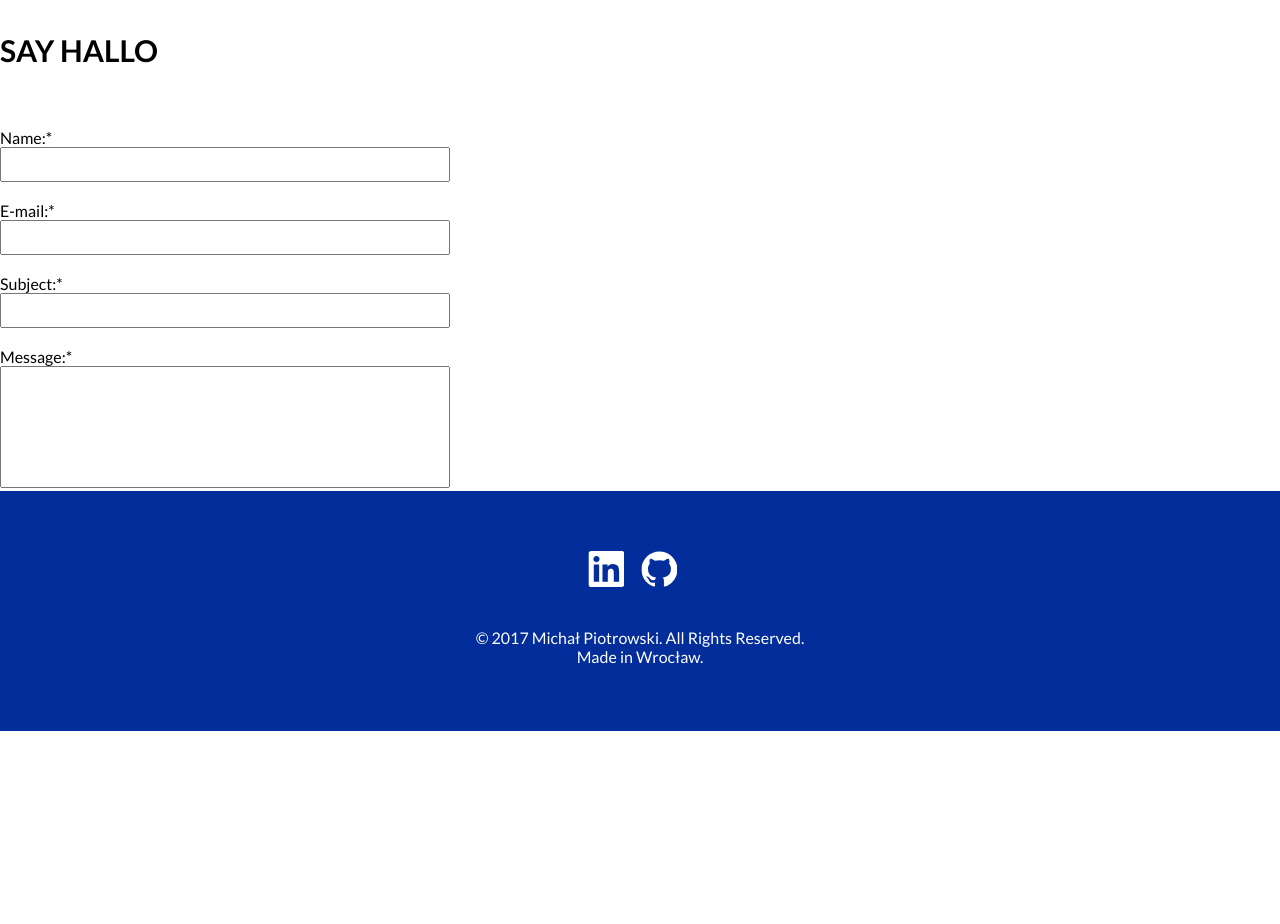
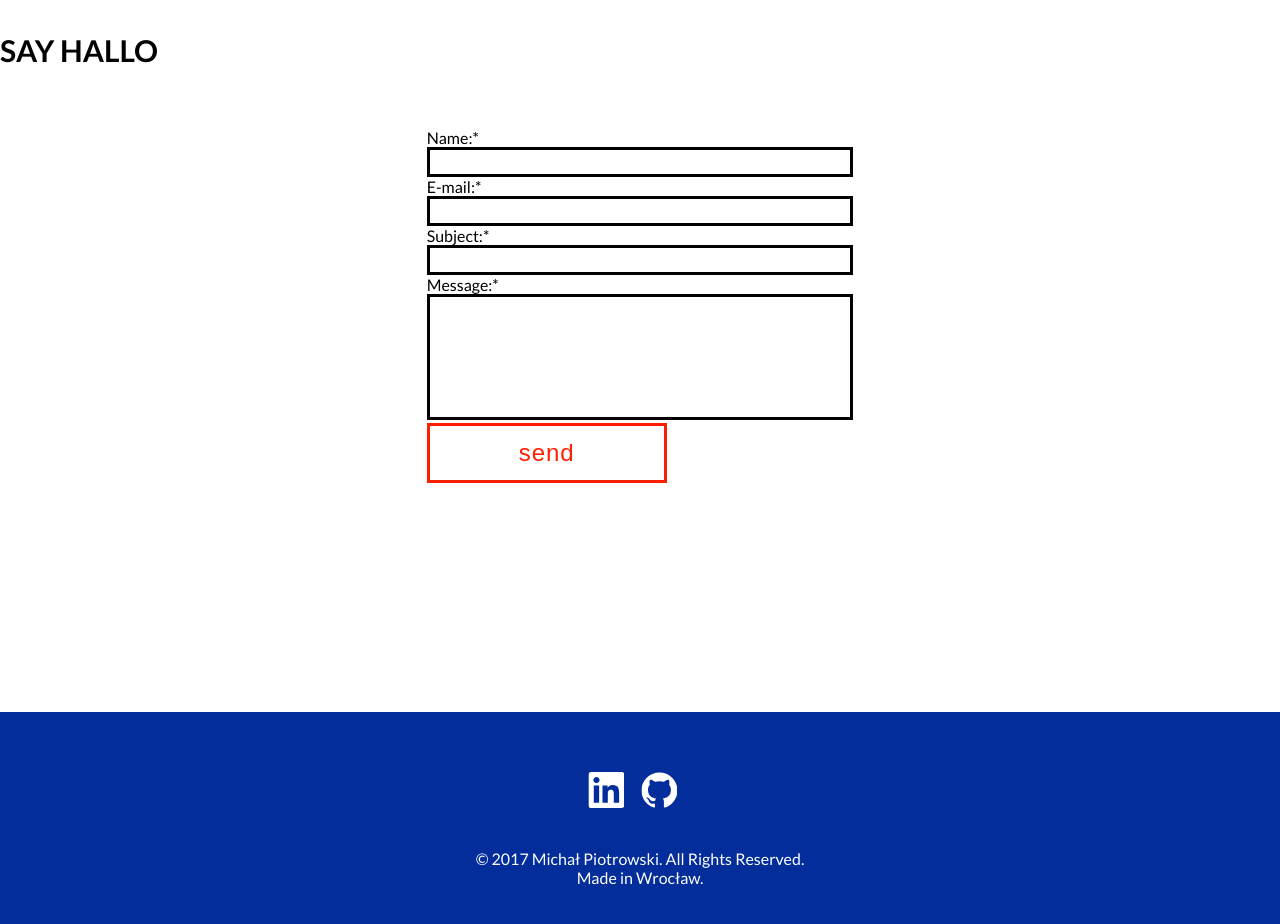
Before and after one commit to michalpiotrowski86/MyWeb, a website: page index.html in a window 1280 px wide. Shown: the part 3400-4324 px from the top of the page. Before the commit the page ends 4131 px from the top, so only its background shows below. Drawn offline with nearby package versions, Linux system fonts and the light colour scheme.

Commit message:
Modyfikacja index.html, kolejne style do css

```diff
--- a/index.html
+++ b/index.html
@@ -122,7 +122,6 @@
             </div>
           </div>
           <div class="row">
-
           </div>
           <div class="row">
             <div class="col-3">
@@ -178,18 +177,21 @@
             <h3 class="title">say hallo</h3>
           </div>
           <div class="row">
-            <div class="col-12">
+            <div class="col-4 empty"></div>
+            <div class="col-4">
               <form class="contact-form" action="index.html" method="post">
-                Name:*<br>
-                <input type="text" name="name" value="" style="width: 450px; height: 35px"><br><br> E-mail:*
-                <br>
-                <input type="email" name="email" value="" style="width: 450px; height: 35px"><br><br> Subject:*
-                <br>
-                <input type="text" name="subject" value="" style="width: 450px; height: 35px"><br><br> Message:*
-                <br>
-                <textarea name="message" rows="8" cols="50" style="width: 450px; resize: none"></textarea>
+                <label for="">Name:*</label>
+                <input type="text" name="name" value="">
+                <label for="">E-mail:*</label>
+                <input type="email" name="email" value="">
+                <label for="">Subject:*</label>
+                <input type="text" name="subject" value="">
+                <label for="">Message:*</label>
+                <textarea name="message" rows="8" cols="50"></textarea>
+                <a href="#"><button type="submit" name="button">send</button></a>
               </form>
             </div>
+            <div class="col-4 empty"></div>
           </div>
         </section>
       </div>
@@ -211,5 +213,4 @@
   </div>
 
 </body>
-
 </html>
--- a/scss/main.scss
+++ b/scss/main.scss
@@ -411,13 +411,46 @@ header {
   height: 480px;
   width: 100%;
 }
+/*contact*/
+#contact {
+  height: 100vh;
+}
 
-/*contact*/
+input[type=email],
+input[type=text] {
+  width: 100%;
+  height: 30px;
+  resize: none;
+  border: 3px solid #000;
+}
 
-  .contact-form {
-    margin: 0 auto;
-  }
+textarea {
+  width: 100%;
+  border: 3px solid #000;
+  resize: none;
+}
 
+.empty {
+  min-height: 1px;
+}
+
+button {
+  text-transform: lowercase;
+  color: #ff1e00;
+  background-color: transparent;
+  border: 3px solid #ff1e00;
+  width: 240px;
+  height: 60px;
+  font-size: 24px;
+  letter-spacing: 1px;
+  cursor: pointer;
+  transition: all 0.7s ease 0s;
+}
+
+button:hover {
+  background-color: #ff1e00;
+  color: #fff;
+}
 /*footer*/
 #footer-section {
   background-color: #022d9a;
```
Also changed, not shown: css/main.css.
